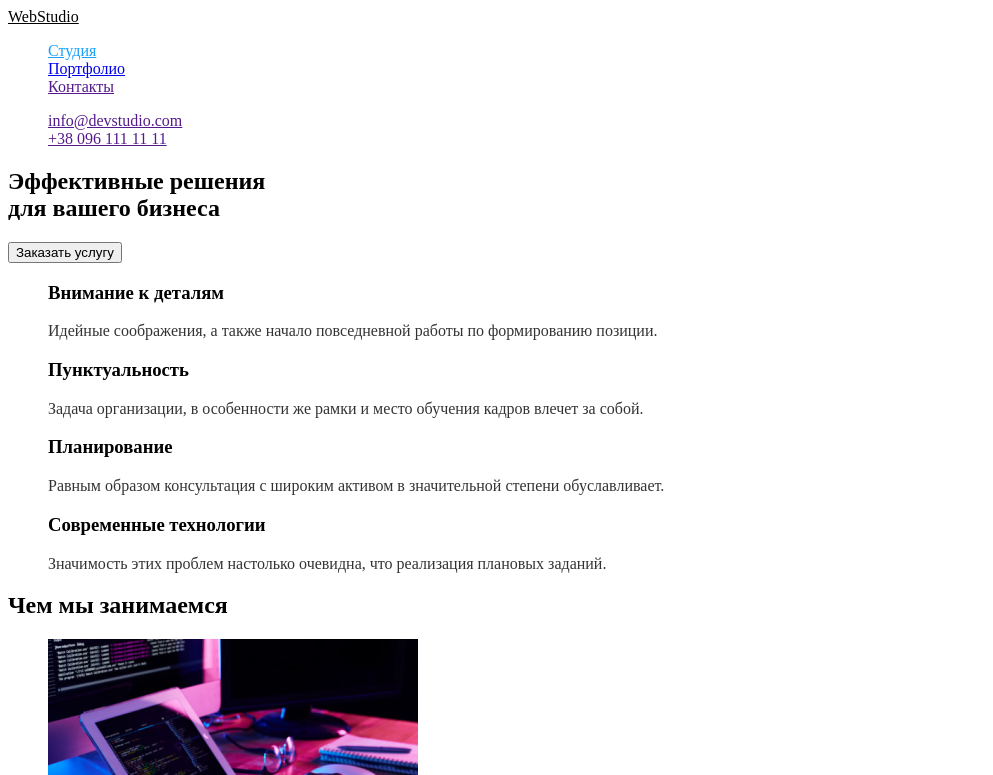
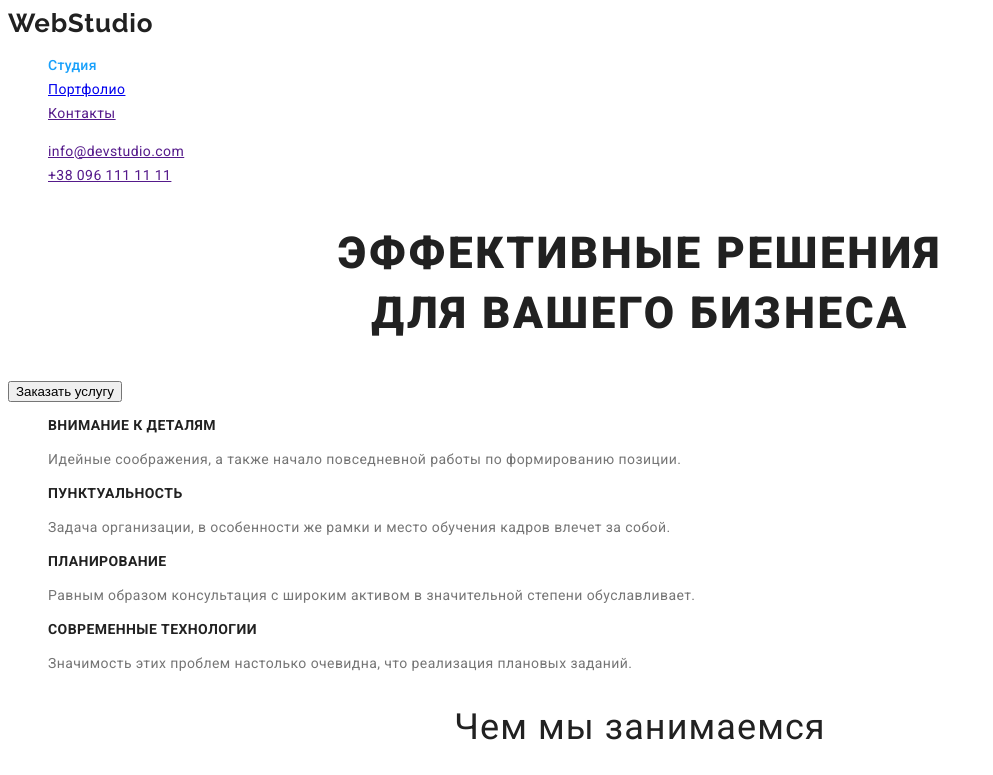
Before and after one commit to serg-itsh/goit-markup-hw-02, a plain HTML site: page index.html in a window 1280 px wide. Shown: the top 775 px of the page, without its empty margins (0-993 px from the left). Drawn offline with Linux system fonts and the light colour scheme.

Commit message:
Добавляет оформление цвета и текста

```diff
--- a/css/styles.css
+++ b/css/styles.css
@@ -9,6 +9,7 @@
 :root {
   --primary-text-color: rgba(0, 0, 0, 0.8);
   --title-text-color: #000000;
+  --title-text-color: #212121;
   --accent-color: #18a0fb;
   --primary-bg-color: #ffffff;
 }
@@ -16,14 +17,37 @@
 body {
   background-color: var(--primary-bg-color);
   color: var(--primary-text-color);
+
+  font-family: Roboto, sans-serif;
+  letter-spacing: 0.03em;
+  font-size: 14px;
+  line-height: 1.71;
+}
+
+/* ✅ Применится только к ссылкам, которые лежат внутри тега с классом social-links */
+
+.social-links a {
+  color: #ffffff;
+  text-decoration: none;
 }
 
 .list {
   list-style: none;
+  text-decoration: none;
 }
+
+/* Logo */
 
 .logo {
   color: var(--title-text-color);
+  font-family: Raleway, sans-serif;
+  width: 700;
+
+  font-weight: bold;
+  font-size: 26px;
+  line-height: 1.2;
+  letter-spacing: 0.03em;
+  text-decoration: none;
 }
 
 .logo:hover {
@@ -34,6 +58,12 @@ body {
 
 .site-nav .link {
   color: var(--accent-color);
+
+  font-weight: 500;
+  font-size: 14px;
+  line-height: 1.14;
+  letter-spacing: 0.02em;
+  text-decoration: none;
 }
 
 .site-nav .link:hover,
@@ -43,39 +73,109 @@ body {
 
 .site-nav .link.current {
   color: var(--title-text-color);
+  text-decoration: none;
 }
 
 /* Hero */
 
 .hero-title {
   color: var(--title-text-color);
+
+  font-weight: 900;
+  font-size: 44px;
+  line-height: 1.36;
+  text-align: center;
+  letter-spacing: 0.06em;
+  text-transform: uppercase;
 }
 
 /* Section */
 
 .section-title {
   color: var(--title-text-color);
+
+  font-weight: 400;
+  font-size: 36px;
+  line-height: 1.17;
+  text-align: center;
+  letter-spacing: 0.03em;
 }
 
-/* Features */
+.section-description {
+  font-size: 36px;
+  line-height: 1.39;
+}
 
-.feature-list .title {
+/* Features and Examples*/
+
+.feature-list .title,
+.work-list .title {
   color: var(--title-text-color);
+
+  font-weight: 700;
+  font-size: 14px;
+  line-height: 1.14;
+  letter-spacing: 0.03em;
+  text-transform: uppercase;
+  text-decoration: none;
+}
+
+/* Examples */
+
+/* .work-list .title {
+  color: var(--title-text-color);
+
+  font-weight: 400;
+  font-size: 14px;
+  line-height: 1.71;
+  letter-spacing: 0.03em;
+} */
+
+.feature-list .text {
+  color: #757575;
+
+  font-size: 14px;
+  line-height: 1.71;
+  letter-spacing: 0.03em;
+  text-decoration: none;
 }
 
 .feature-list .link {
   color: var(--accent-color);
 }
 
-/* Examples */
-
-.work-list .title {
-  color: var(--title-text-color);
-}
-
 /* Batton */
 
 .batton {
   color: var(--title-text-color);
-  background-color: var(--primary-bg-color);
+  background-color: var(--primary-white-color);
+
+  font-weight: 500;
+  font-size: 16px;
+  line-height: 1.62;
+  text-decoration: none;
 }
+
+.button.primary:hover {
+  color: var(--primary-white-color);
+  background-color: var(--accent-color);
+}
+
+.button.secondary:focus {
+  color: var(--accent-color);
+  background-color: var(--primary-white-color);
+}
+
+/* Footer */
+
+.copyright {
+  font-style: normal;
+  font-weight: 400;
+  font-size: 14px;
+  line-height: 1.71;
+  letter-spacing: 0.03em;
+}
+
+.footer {
+  background-color: #2f303a;
+}
```
